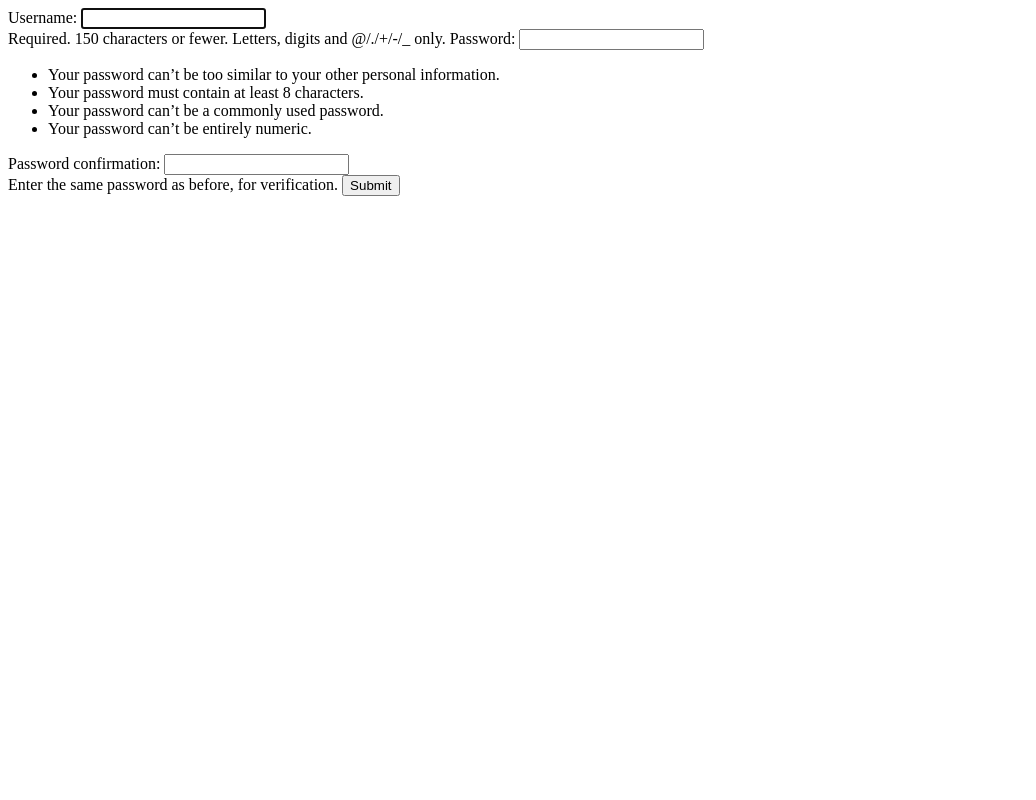
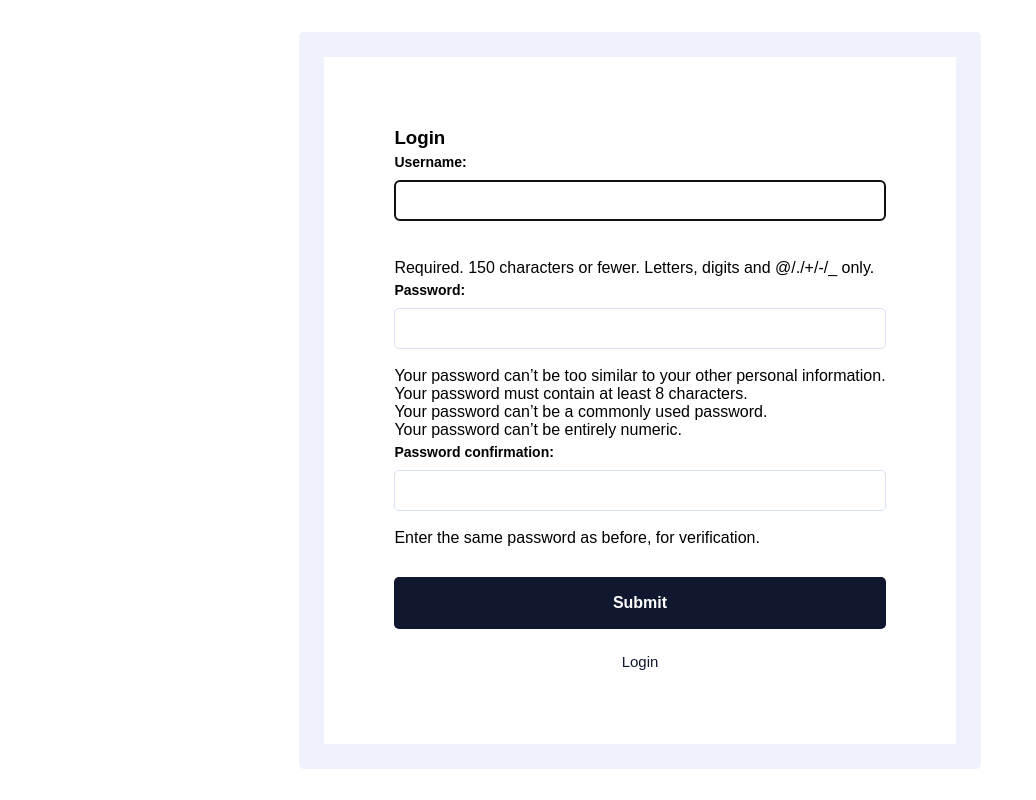
Before and after one commit to Insane-creature/User-registration-authentication, a Django app: page /signup/ in a window 1280 px wide. Shown: the whole page, without its empty margins (0-1036 px from the left). Run offline with Django 4.2, Linux system fonts and the light colour scheme.

Commit message:
Final comit

```diff
--- /dev/null
+++ b/base/static/css/style.css
@@ -0,0 +1,74 @@
+*{
+    padding: 0;
+    margin: 0;
+    box-sizing: border-box;
+    font-family: 'Mulish', sans-serif;
+    transition: 0.3s all ease-in-out;
+   }
+   body{
+   display: flex;
+   justify-content: center;
+   align-items: center;
+   height: 100vh;
+   background-color: #fff;
+   }
+   .shadow-wrap{
+    border-radius: 5px;
+    padding: 25px;
+    background-color:#F0F2FB;
+   }
+   .form-wrap{
+    background-color: #fff;
+   padding: 70px;
+   }
+   .form-wrap form *{
+    display: block;
+    width: 100%;
+   }
+   .form-wrap form label{
+   margin-bottom: 5px;
+   font-size: 14px;
+   font-weight: 700;
+   line-height: 26px;
+   }
+   .form-wrap form input{
+   padding: 12px 20px;
+   border-radius: 5px;
+   border: 1px solid #DAE1F5;
+   background: #FFF;
+   color: #545D7A;
+   }
+   #id_username{
+    margin-bottom: 20px;
+   }
+   .form-wrap button{
+    border-radius: 5px;
+   background: #10182F;
+   color: #FFF;
+   cursor: pointer;
+   text-align: center;
+   font-size: 16px;
+   padding: 12px 68px;
+   font-weight: 700;
+   border: 1px solid transparent;
+   margin-top: 30px;
+   line-height: 26px;
+   }
+   .signup-link{
+    color: #10182F;
+    font-size: 15px;
+    margin-top: 20px;
+    text-align: center;
+    line-height: 25px;
+    display: block;
+   text-decoration: none;
+   }
+   .signup-link:hover{
+    text-decoration: underline;
+   }
+   .form-wrap button:hover{
+    background-color: #fff;
+    color: #10182F;
+    border-color: #10182F;
+
+   }
--- /dev/null
+++ b/base/templates/base.html
@@ -0,0 +1,17 @@
+<!DOCTYPE html>
+<html lang="en">
+
+<head>
+    <meta charset="UTF-8">
+    <meta name="viewport" content="width=device-width,initial-scale=1">
+    <title>Login Registration Demo</title>
+    {% load static %}
+    <link rel = "stylesheet" href = "{% static 'css/style.css' %}">
+</head>
+
+<body>
+
+    {% block content %}{% endblock content %}
+
+</body>
+</html>
--- a/base/templates/registration/signup.html
+++ b/base/templates/registration/signup.html
@@ -1,5 +1,15 @@
-<form method = "POST">
-    {% csrf_token %}
-    {{form}}
-    <button type = "submit">Submit</button>
+{% extends "base.html" %}
+{% block content %}
+<div class="shadow-wrap">
+ <div class="form-wrap">
+    <h3>Login</h3>
+
+<form method="POST">
+ {% csrf_token %}
+ {{form}}
+ <button type="submit">Submit</button>
 </form>
+<a class="signup-link" href="{% url "base:authView" %}">Login</a>
+</div>
+</div>
+{% endblock content %}a
--- a/base/urls.py
+++ b/base/urls.py
@@ -1,5 +1,6 @@
 from django.urls import path, include
 from .views import authView, home
+
 
 urlpatterns = [
     path("",home, name = "home"),
--- a/loginSignup/urls.py
+++ b/loginSignup/urls.py
@@ -1,23 +1,9 @@
-"""
-URL configuration for loginSignup project.
-
-The `urlpatterns` list routes URLs to views. For more information please see:
-    https://docs.djangoproject.com/en/4.2/topics/http/urls/
-Examples:
-Function views
-    1. Add an import:  from my_app import views
-    2. Add a URL to urlpatterns:  path('', views.home, name='home')
-Class-based views
-    1. Add an import:  from other_app.views import Home
-    2. Add a URL to urlpatterns:  path('', Home.as_view(), name='home')
-Including another URLconf
-    1. Import the include() function: from django.urls import include, path
-    2. Add a URL to urlpatterns:  path('blog/', include('blog.urls'))
-"""
 from django.contrib import admin
 from django.urls import path, include
+from django.conf import settings
+from django.conf.urls.static import static
 
 urlpatterns = [
     path('admin/', admin.site.urls),
     path("",include(("base.urls","base"),"base"))
-]
+] + static(settings.STATIC_URL)
```
Also changed, not shown: base/templates/home.html (+6 -1 lines), base/templates/registration/login.html (+14 -4 lines).
